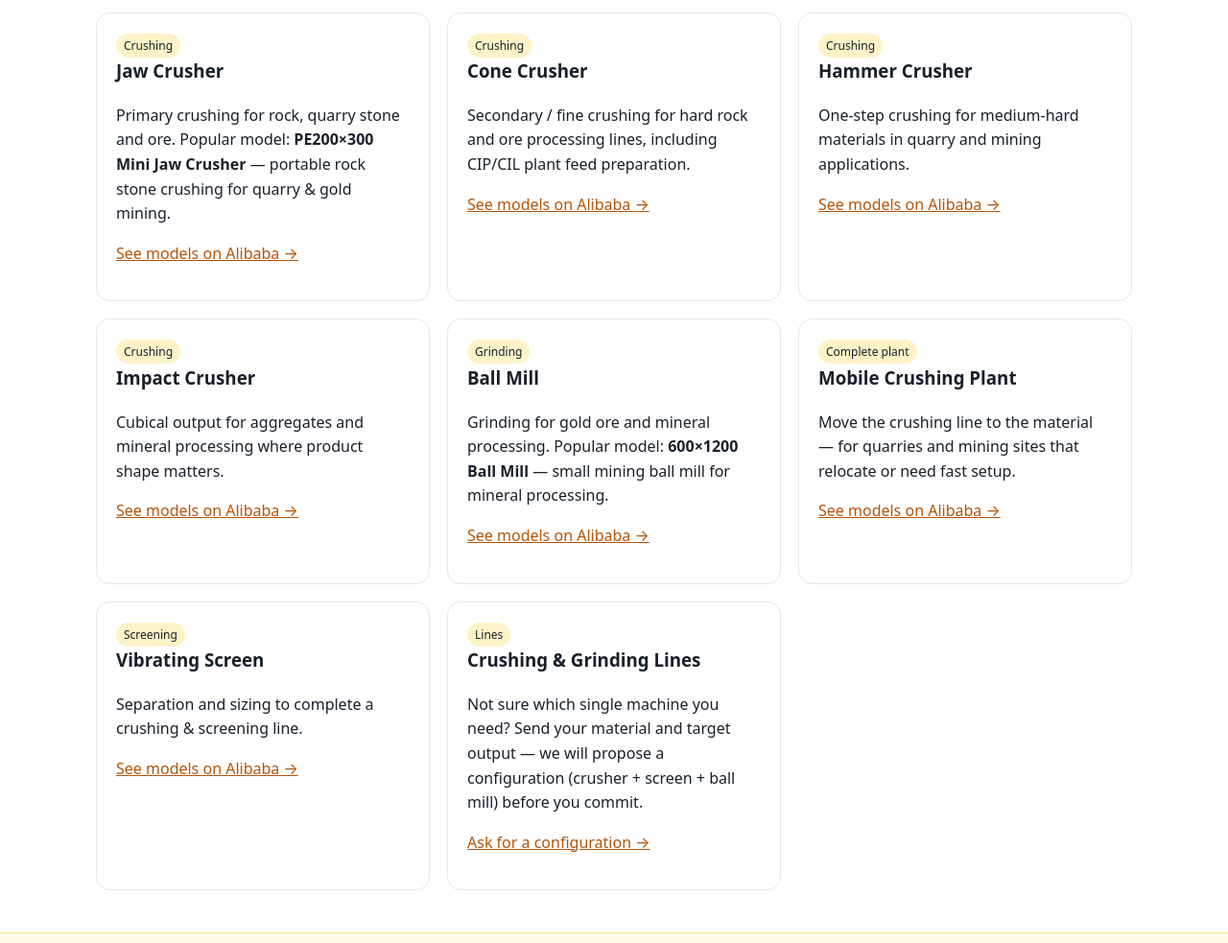
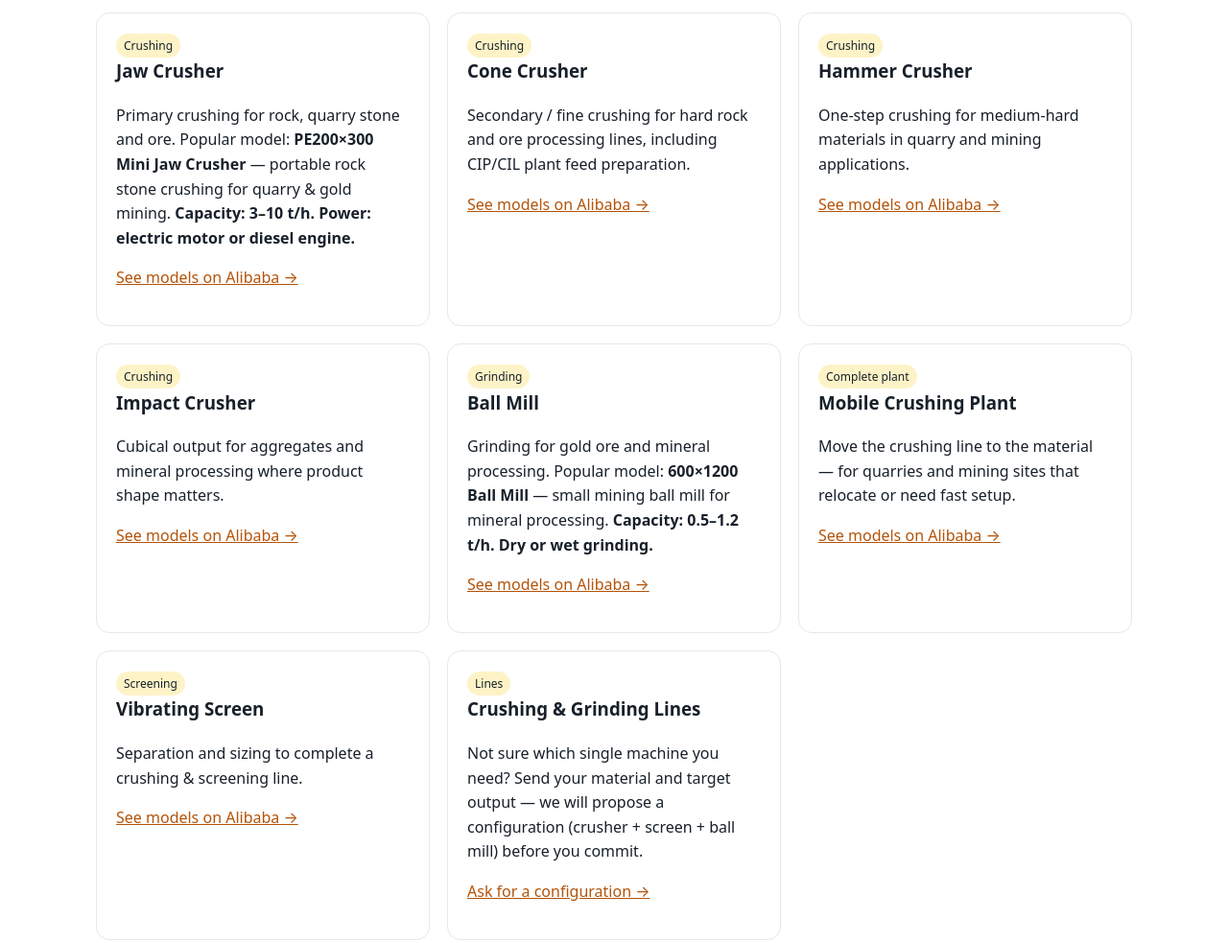
Before and after one commit to danielwei668-cell/danielwei668-cell.github.io, a plain HTML site: page index.html in a window 1280 px wide. Shown: the part 761-1744 px from the top of the page at 96% size. Drawn offline with Linux system fonts and the light colour scheme.

Commit message:
Add Daniel-confirmed specs: PE200x300 3-10 t/h motor/diesel, 600x1200 ball mill 0.5-1.2 t/h dry/wet

```diff
--- a/index.html
+++ b/index.html
@@ -26,11 +26,11 @@ small.note{display:block;margin-top:10px;color:#9ca3af}
 
 <section><div class="wrap"><h2>Our product range</h2><p class="muted">Six core categories from our Alibaba store. Tell us your material, feed size and target capacity — we will recommend a model and confirm its real specification before quoting.</p>
 <div class="grid">
-<div class="card"><span class="tag">Crushing</span><h3>Jaw Crusher</h3><p>Primary crushing for rock, quarry stone and ore. Popular model: <strong>PE200×300 Mini Jaw Crusher</strong> — portable rock stone crushing for quarry &amp; gold mining.</p><p><a href="https://boorant.en.alibaba.com/">See models on Alibaba →</a></p></div>
+<div class="card"><span class="tag">Crushing</span><h3>Jaw Crusher</h3><p>Primary crushing for rock, quarry stone and ore. Popular model: <strong>PE200×300 Mini Jaw Crusher</strong> — portable rock stone crushing for quarry &amp; gold mining. <strong>Capacity: 3–10 t/h. Power: electric motor or diesel engine.</strong></p><p><a href="https://boorant.en.alibaba.com/">See models on Alibaba →</a></p></div>
 <div class="card"><span class="tag">Crushing</span><h3>Cone Crusher</h3><p>Secondary / fine crushing for hard rock and ore processing lines, including CIP/CIL plant feed preparation.</p><p><a href="https://boorant.en.alibaba.com/">See models on Alibaba →</a></p></div>
 <div class="card"><span class="tag">Crushing</span><h3>Hammer Crusher</h3><p>One-step crushing for medium-hard materials in quarry and mining applications.</p><p><a href="https://boorant.en.alibaba.com/">See models on Alibaba →</a></p></div>
 <div class="card"><span class="tag">Crushing</span><h3>Impact Crusher</h3><p>Cubical output for aggregates and mineral processing where product shape matters.</p><p><a href="https://boorant.en.alibaba.com/">See models on Alibaba →</a></p></div>
-<div class="card"><span class="tag">Grinding</span><h3>Ball Mill</h3><p>Grinding for gold ore and mineral processing. Popular model: <strong>600×1200 Ball Mill</strong> — small mining ball mill for mineral processing.</p><p><a href="https://boorant.en.alibaba.com/">See models on Alibaba →</a></p></div>
+<div class="card"><span class="tag">Grinding</span><h3>Ball Mill</h3><p>Grinding for gold ore and mineral processing. Popular model: <strong>600×1200 Ball Mill</strong> — small mining ball mill for mineral processing. <strong>Capacity: 0.5–1.2 t/h. Dry or wet grinding.</strong></p><p><a href="https://boorant.en.alibaba.com/">See models on Alibaba →</a></p></div>
 <div class="card"><span class="tag">Complete plant</span><h3>Mobile Crushing Plant</h3><p>Move the crushing line to the material — for quarries and mining sites that relocate or need fast setup.</p><p><a href="https://boorant.en.alibaba.com/">See models on Alibaba →</a></p></div>
 <div class="card"><span class="tag">Screening</span><h3>Vibrating Screen</h3><p>Separation and sizing to complete a crushing &amp; screening line.</p><p><a href="https://boorant.en.alibaba.com/">See models on Alibaba →</a></p></div>
 <div class="card"><span class="tag">Lines</span><h3>Crushing &amp; Grinding Lines</h3><p>Not sure which single machine you need? Send your material and target output — we will propose a configuration (crusher + screen + ball mill) before you commit.</p><p><a href="https://wa.me/8618838033361">Ask for a configuration →</a></p></div>
```
